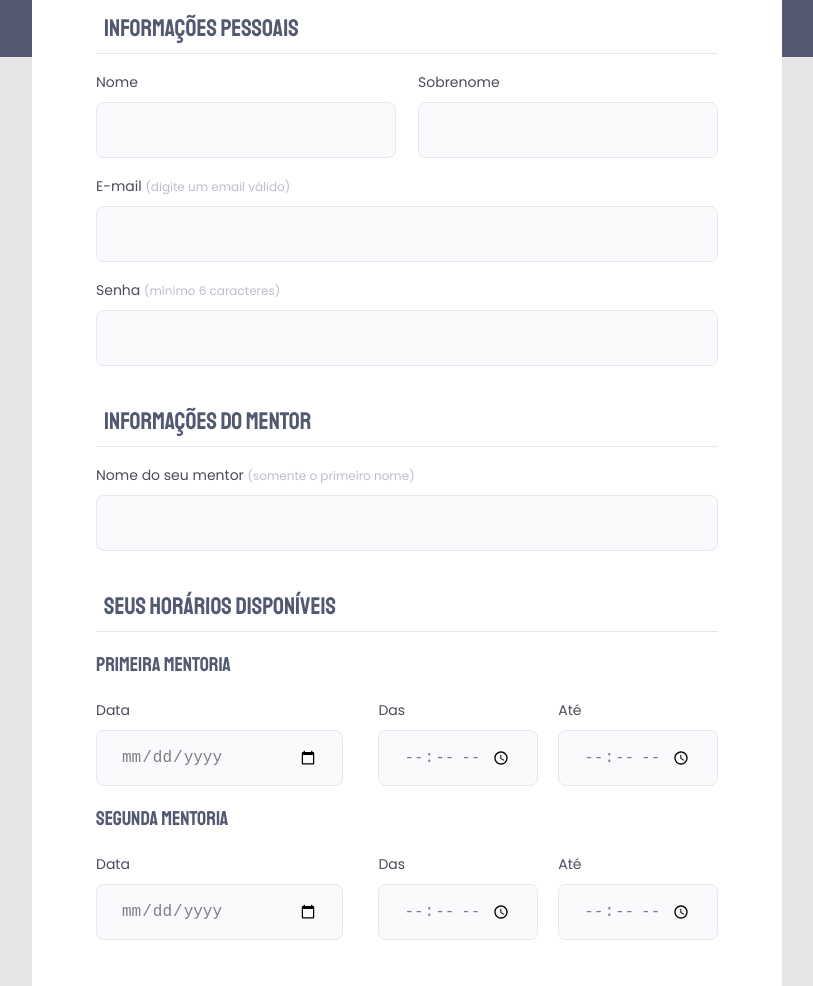
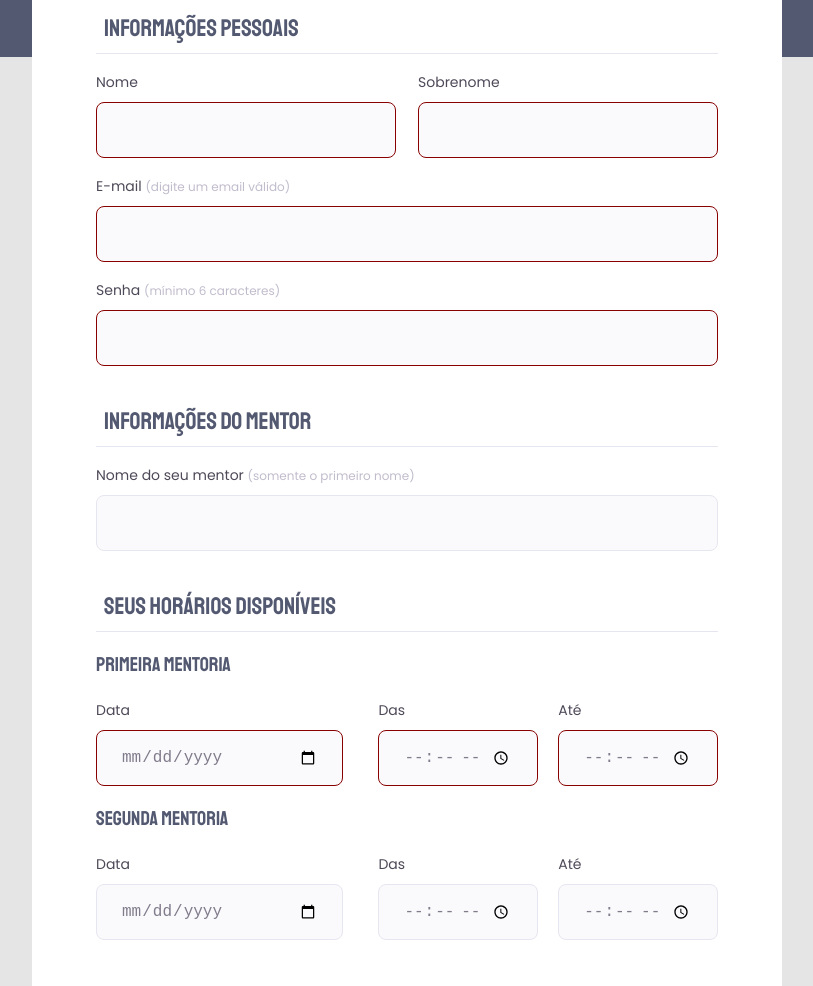
Before and after one commit to LucasE616/Criando-formul-rios, a plain HTML site: page index.html in a window 1280 px wide. Shown: the part 379-1365 px from the top of the page, without its empty margins (233-1046 px from the left). Drawn offline with Linux system fonts and the light colour scheme.

Commit message:
add-required

```diff
--- a/index.html
+++ b/index.html
@@ -30,23 +30,23 @@
           <div class="col-2">
             <div class="input-wrapper">
               <label for="name">Nome</label>
-              <input type="text" id="name">
+              <input required type="text" id="name">
             </div>
 
             <div class="input-wrapper">
               <label for="surname">Sobrenome</label>
-              <input type="text" id="surname">
+              <input required type="text" id="surname">
             </div>
           </div>
 
           <div class="input-wrapper">
             <label for="email">E-mail <span>(digite um email válido)</span></label>
-            <input type="email" id="email">
+            <input required type="email" id="email">
           </div>
 
           <div class="input-wrapper">
             <label for="password">Senha <span>(mínimo 6 caracteres)</span></label>
-            <input type="password" id="password" minlength="6">
+            <input required type="password" id="password" minlength="6">
           </div>
 
         </div>
@@ -73,17 +73,17 @@
           <div class="col-3">
             <div class="input-wrapper">
               <label for="date">Data</label>
-              <input type="date" id="date">
+              <input required type="date" id="date">
             </div>
 
             <div class="input-wrapper">
               <label for="begin">Das</label>
-              <input type="time" id="begin">
+              <input required type="time" id="begin">
             </div>
 
             <div class="input-wrapper">
               <label for="end">Até</label>
-              <input type="time" id="end">
+              <input required type="time" id="end">
             </div>
         </div>
 
--- a/style.css
+++ b/style.css
@@ -192,3 +192,7 @@ footer .button:hover {
 
   color: #a3a1a1;
 }
+
+input:invalid {
+  border: 1px solid #880000
+}
```
